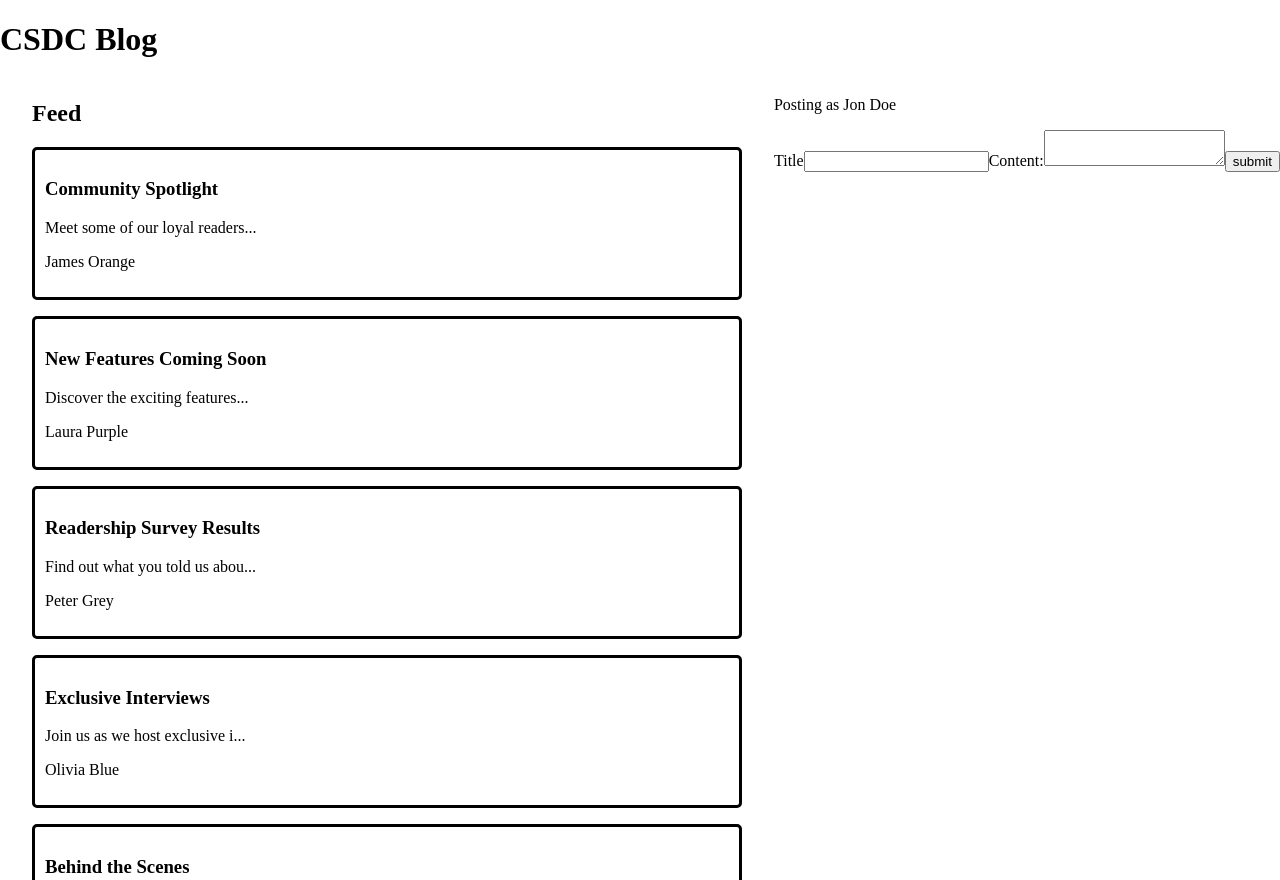
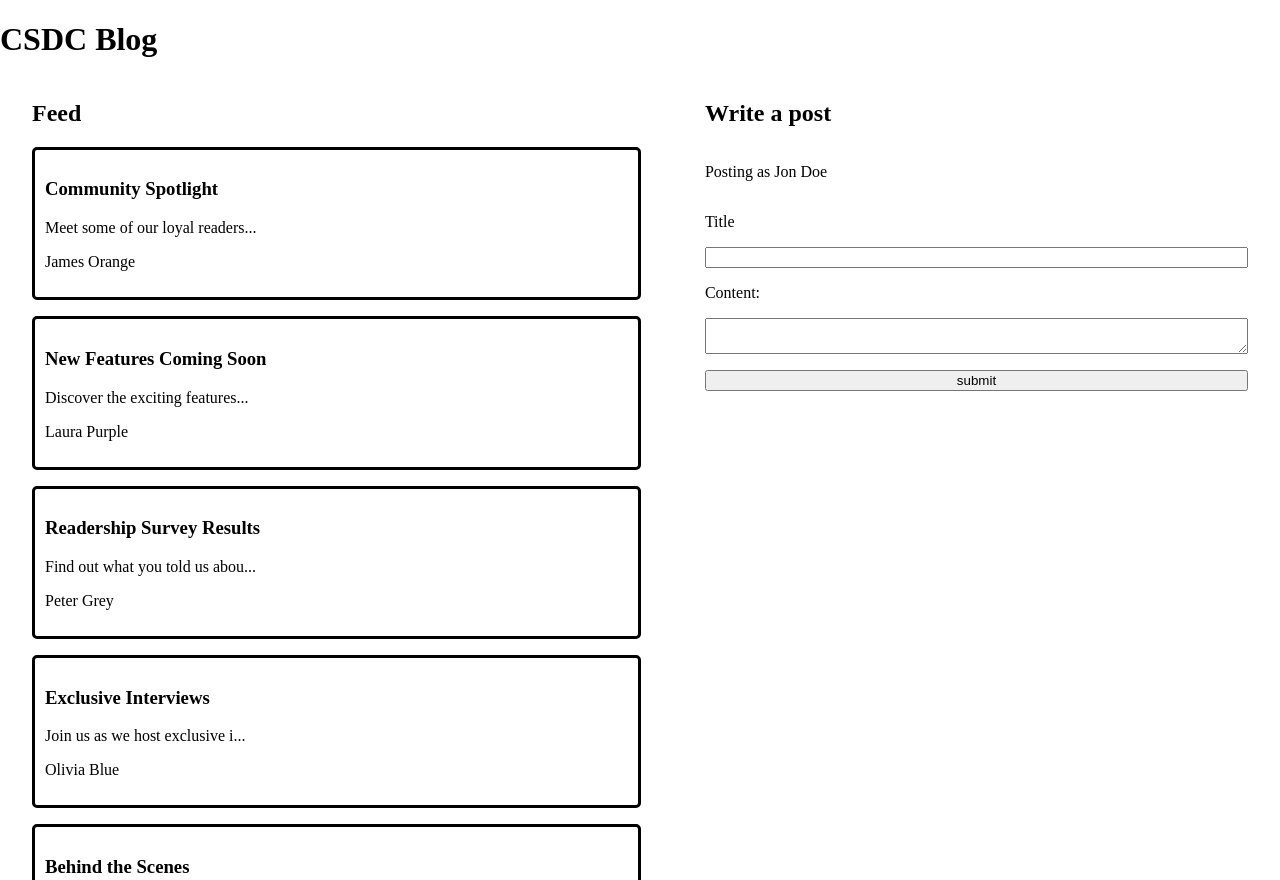
Before and after one commit to Collaborative-Software-Development-Club/ReactNewsBlog, a React (Create React App) app in the folder react-news-blog/: page / in a window 1280 px wide. Built offline with nearby package versions, Linux system fonts and the light colour scheme.

Commit message:
fixed thing missing on merge

```diff
--- a/react-news-blog/src/layouts/MainPage/PostWriter.jsx
+++ b/react-news-blog/src/layouts/MainPage/PostWriter.jsx
@@ -1,6 +1,4 @@
 import React, { useRef } from 'react'
-
-const EMPTY_TEXT = ''
 
 const PostWriter = ({ uploadPost, user }) => {
     const titleRef = useRef()
@@ -22,7 +20,9 @@ const PostWriter = ({ uploadPost, user }) => {
     }
 
     return (
-        <form onSubmit={handleSubmit}>
+        <div>
+            <h2>Write a post</h2>
+            <form onSubmit={handleSubmit} className="post-creation-form">
                 <p>Posting as {user.name}</p>
                 <label htmlFor='title'>Title</label>
                 <input type='text' name='title' ref={titleRef} />
@@ -30,6 +30,7 @@ const PostWriter = ({ uploadPost, user }) => {
                 <textarea ref={contentRef} name='content'></textarea>
                 <input type='submit' value='submit'></input>
             </form>
+        </div>
     )
 }
 
```
Lines whose indentation alone changed are shown as unchanged.
